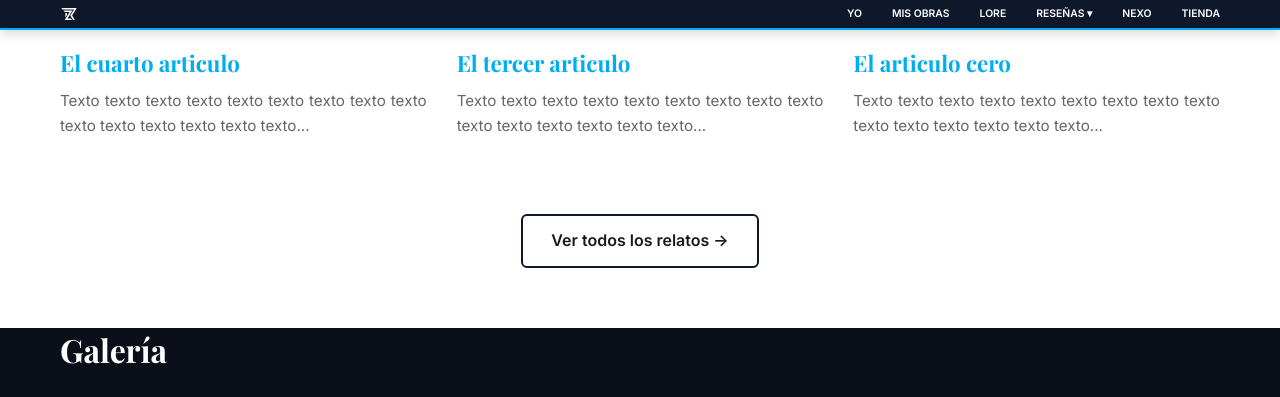
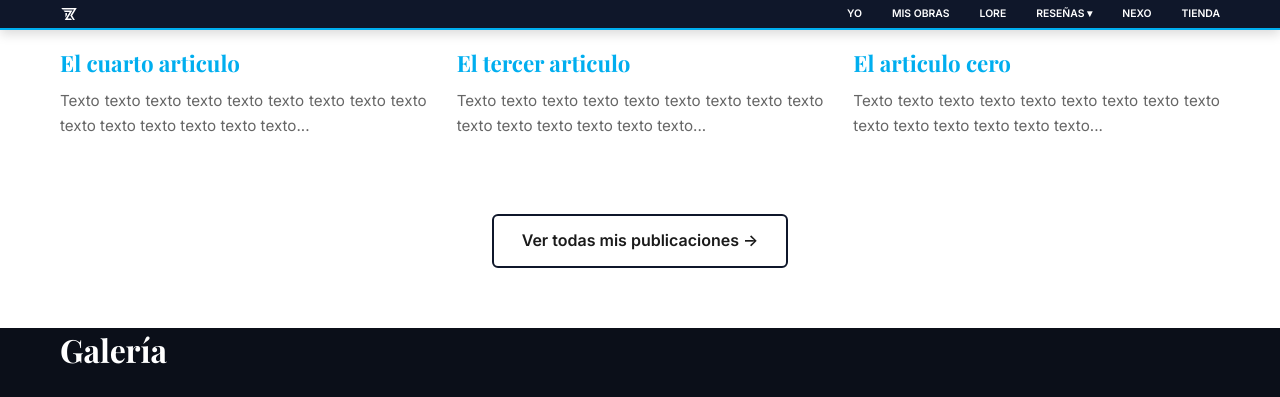
Before and after one commit to rotsenzemog/rotsenzemog.github.io, a Jekyll site: the page built from index.html, in a window 1280 px wide and 900 px high, scrolled down 1873 px, cut to the strip 0-397 px from the top of the window. Built offline with Jekyll 4.4.1, drawn with Linux system fonts in a browser that asks for light colours; the list of posts is cut into pages by our own code.

Commit message:
Update button text for blog link in index.html

```diff
--- a/index.html
+++ b/index.html
@@ -47,7 +47,7 @@ layout: default
 
   <!-- Botón de "Ver más" hacia el Blog/Archivo completo -->
   <div style="text-align: center; margin-top: 40px;">
-    <a href="{{ '/blog/' | relative_url }}" class="btn-more">Ver todos los relatos &rarr;</a>
+    <a href="{{ '/blog/' | relative_url }}" class="btn-more">Ver todas mis publicaciones &rarr;</a>
   </div>
 </section>
 
```
